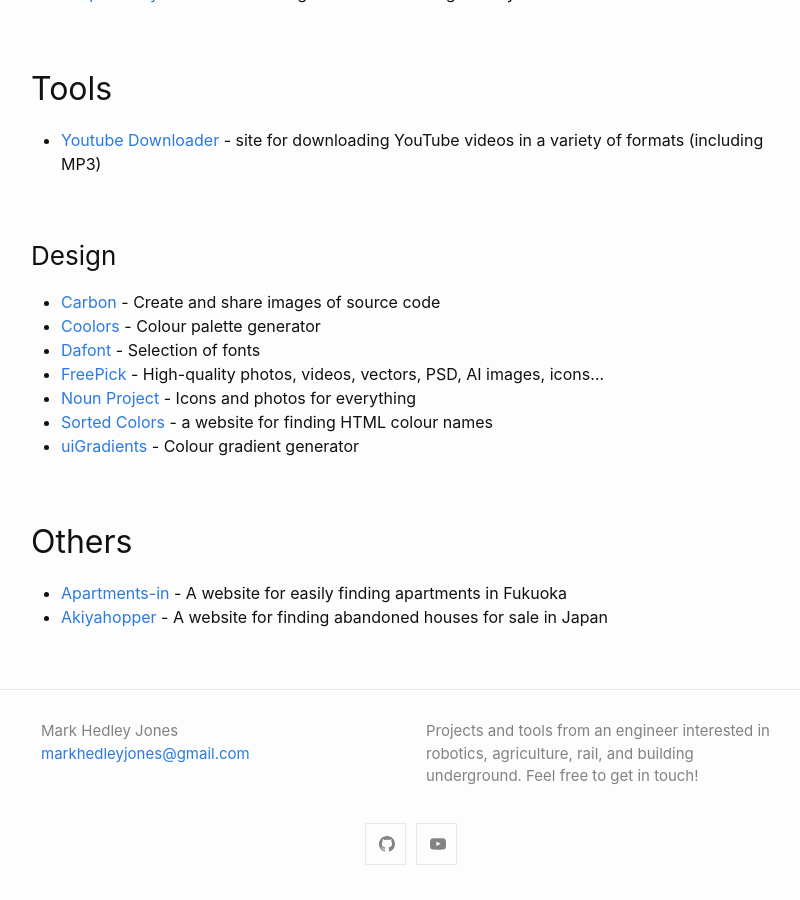
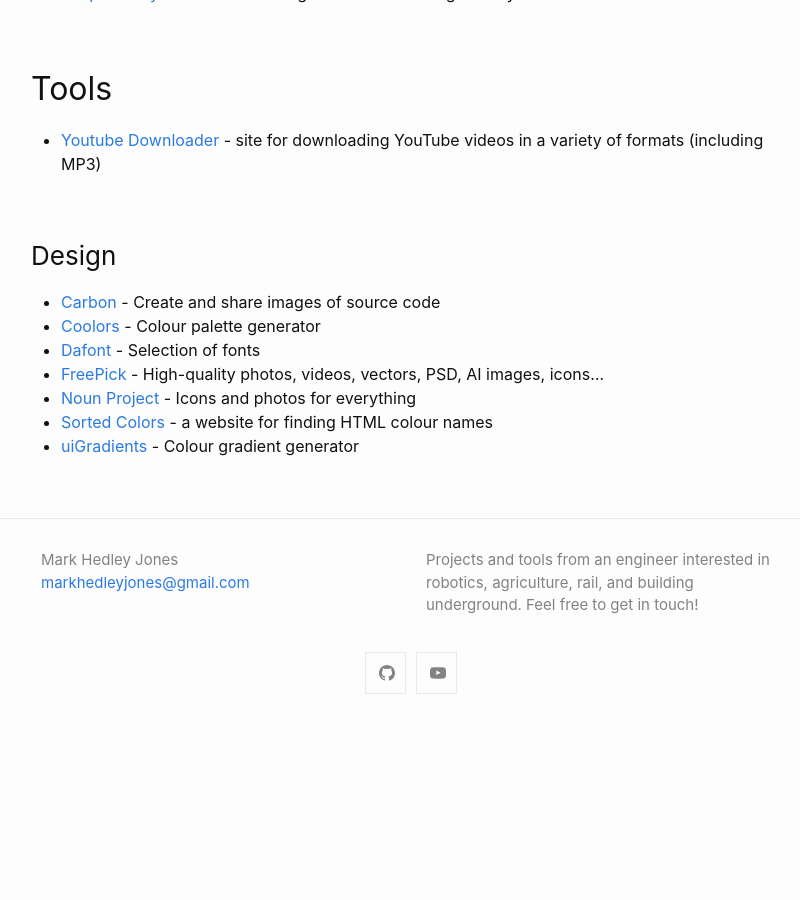
Before and after one commit to MarkHedleyJones/markhedleyjones.github.io, a Jekyll site: the page built from docs/links.md, in a window 1280 px wide and 900 px high, scrolled down 2349 px. Shown: the whole window, without its empty margins (229-1029 px from the left). Built offline with Jekyll 4.4.1, drawn with Linux system fonts in a browser that asks for light colours; after the commit the page ends 3078 px from its top, so only the background shows below that.

Commit message:
Remove links

```diff
--- a/docs/links.md
+++ b/docs/links.md
@@ -65,7 +65,3 @@ This page is an experiment in storing web-links longer term and to facilitate sh
 * [Noun Project](https://thenounproject.com/) - Icons and photos for everything
 * [Sorted Colors](https://enes.in/sorted-colors/) - a website for finding HTML colour names
 * [uiGradients](https://uigradients.com) - Colour gradient generator
-
-## Others
-* [Apartments-in](https://www.apartments-in.jp/fukuoka) - A website for easily finding apartments in Fukuoka
-* [Akiyahopper](https://akiyahopper.com/) - A website for finding abandoned houses for sale in Japan
```
